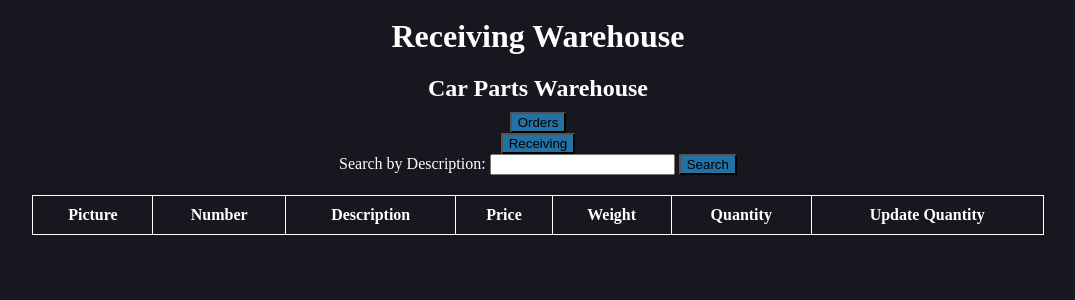
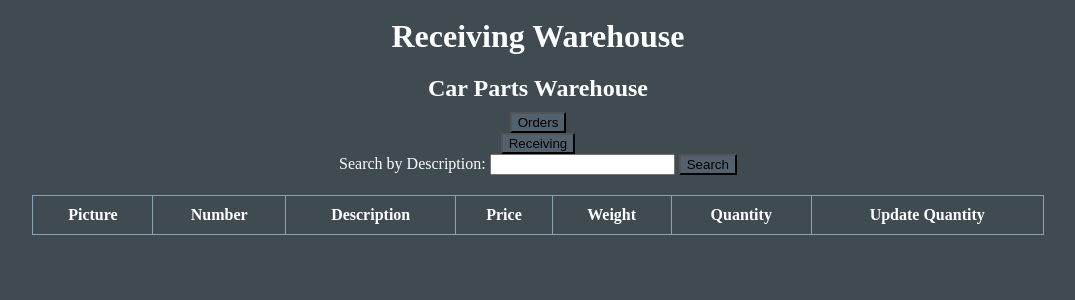
Before and after one commit to KaiJorellDanan/467, a PHP site: page /Receiving.php in a window 1280 px wide. Shown: the top 300 px of the page, without its empty margins (102-1177 px from the left). Run offline with PHP 8.4, Linux system fonts and the light colour scheme; data that the repository does not hold is empty.

Commit message:
Update Receiving.php

```diff
--- a/Receiving.php
+++ b/Receiving.php
@@ -8,34 +8,34 @@
             justify-content: center;
             align-items: center;
             color: #ffffff;
-            background-color: #16171f;
+            background-color: #3f4a51ff;
         }
         table
         {
-            border: 1px solid #ffffff;
+            border: 1px solid #89a2b8ff;
             border-collapse: collapse;
             margin: 20px 0;
             width: 80%;
-        }
-        th, td
-        {
-            border: 1px solid #ffffff;
-            padding: 10px;
-            text-align: center;
         }
         h1, h2
         {
             margin: 10px 0;
             text-align: center;
         }
+        th, td
+        {
+            border: 1px solid #89a2b8ff;
+            padding: 10px;
+            text-align: center;
+        }
         button
         {
             cursor: pointer;
-            background-color: #2471a3;
+            background-color: #52616eff;
         }
         button:hover
         {
-            background-color: #ebf5fb;
+            background-color: #6d7c86ff;
         }
     </style>
     <head>
@@ -104,8 +104,8 @@
     <body>
         <h1>Receiving Warehouse</h1>
         <h2>Car Parts Warehouse</h2>
-        <button onclick="window.location.href='https://students.cs.niu.edu/~z1949818/csci467Receiving.php';">Orders</button>
-        <button onclick="window.location.href='https://students.cs.niu.edu/~z1949818/csci467/Receiving.php';">Receiving</button>
+        <button onclick="window.location.href='https://students.cs.niu.edu/~z1949818/csci467/Receiving.php';">Orders</button>
+        <button onclick="window.location.href='https://students.cs.niu.edu/~z1949818//csci467/Receiving.php';">Receiving</button>
         <form method="post">
             Search by Description: <input type="text" name="search">
             <button type="submit">Search</button>
```
